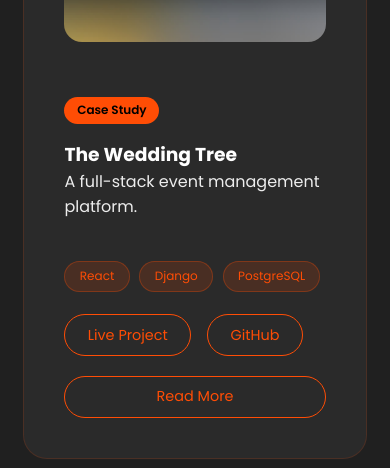
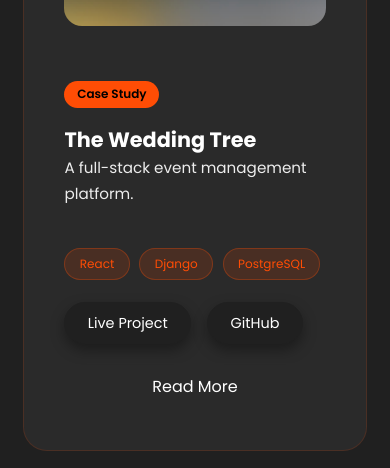
Before and after one commit to ArshanShaikh87/Portfolio, a React (Vite) app: page / in a window 390 px wide. Shown: the part 3880-4348 px from the top of the page. Built offline with nearby package versions, Linux system fonts and the light colour scheme.

Commit message:
Portfolio Button style changed

```diff
--- a/src/sections/portfolio.jsx
+++ b/src/sections/portfolio.jsx
@@ -12,8 +12,8 @@ const projectsData = [
     solution: 'Built a scalable platform with responsive UI and automation.',
     impact: 'Improved engagement and production-ready architecture.',
     tech: ['React', 'Django', 'PostgreSQL'],
-    live: '#',
-    github: '#',
+    live: 'https://theweddingtree.vercel.app',
+    github: 'https://github.com/ArshanShaikh87/The-Wedding-Tree.git',
   },
   {
     img: project2,
@@ -23,8 +23,8 @@ const projectsData = [
     solution: 'Designed a clean portfolio using React and Spring Boot.',
     impact: 'Clear showcase of skills and recruiter readiness.',
     tech: ['React', 'Spring Boot', 'Oracle'],
-    live: '#',
-    github: '#',
+    live: 'https://arshanshaikh.vercel.app',
+    github: 'https://github.com/ArshanShaikh87/Portfolio.git',
   },
 ];
 
--- a/src/styles/portfolio.css
+++ b/src/styles/portfolio.css
@@ -149,16 +149,22 @@
 .project-actions a {
   padding: 0.6rem 1.4rem;
   border-radius: 30px;
-  border: 1.5px solid var(--main-color);
+  border: 1.5px solid var(--second-bg-color);
   text-decoration: none;
-  color: var(--main-color);
+  color: var(--text-color);
+  background: var(--second-bg-color);
   font-size: 0.9rem;
   transition: 0.3s ease;
+  box-shadow: 0 6px 14px rgba(0, 0, 0, 0.35);
+  transition: transform 0.3s ease, box-shadow 0.3s ease;
+  text-decoration: none;
 }
 
 .project-actions a:hover {
-  background: var(--main-color);
-  color: #000;
+  background: var(--second-bg-color);
+  color:var(--text-color);
+  transform: translateY(-3px);
+  box-shadow: 0 10px 24px rgba(255, 77, 5, 0.45);
 }
 
 /* =========================
@@ -167,12 +173,12 @@
 
 .read-more-btn {
   background: none;
-  border: 1.5px solid var(--main-color);
-  color: var(--main-color);
+  border: 1.5px solid var(--bg-color);
+  color: var(--text-color);
   padding: 0.6rem 1.6rem;
   border-radius: 30px;
   cursor: pointer;
-  font-size: 0.9rem;
+  font-size: 1rem;
 }
 
 .mobile-only {
@@ -199,4 +205,15 @@
   .portfolio {
     padding: 5rem 6%;
   }
+  .portfolio h2{
+    font-size: 2rem;
+  }
+  .portfolio p {
+    font-size: 0.95rem;
+    line-height: 1.7;
+    margin-bottom: 1.2rem;
+  }
+  .portfolio h3{
+    font-size: 1.3rem;
+  }
 }
```
